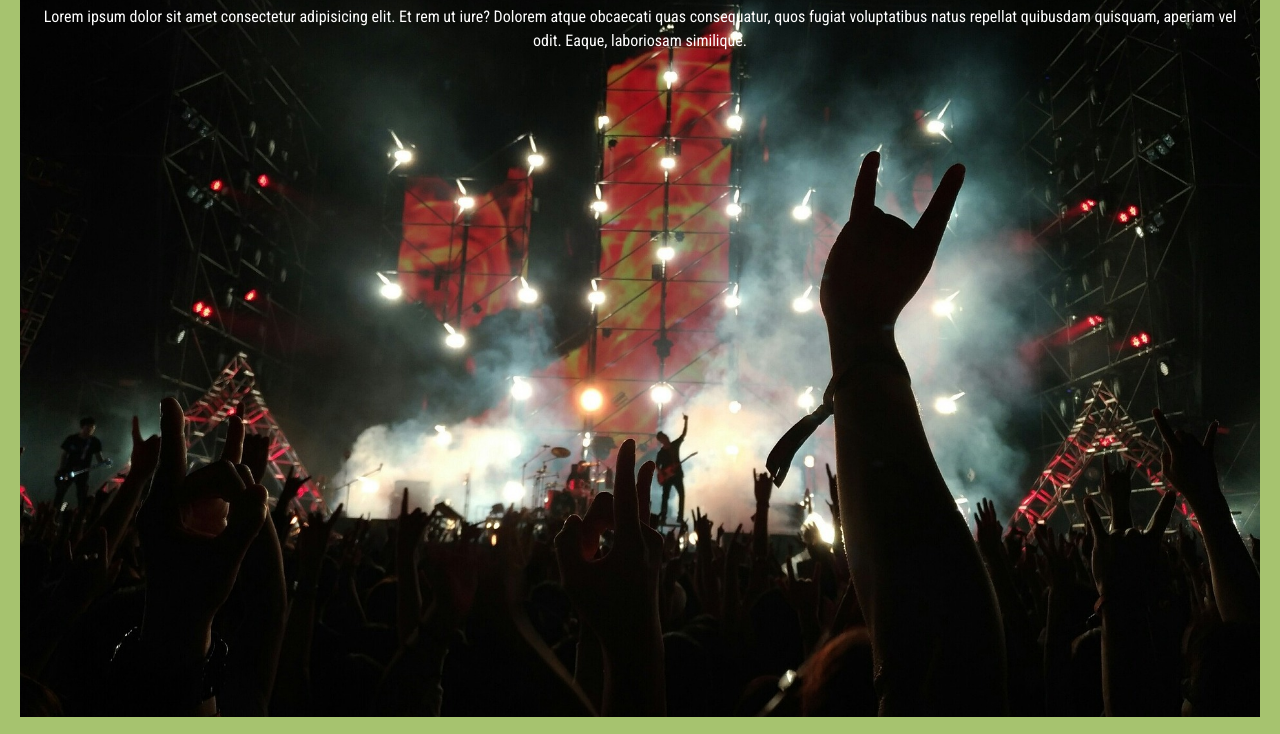
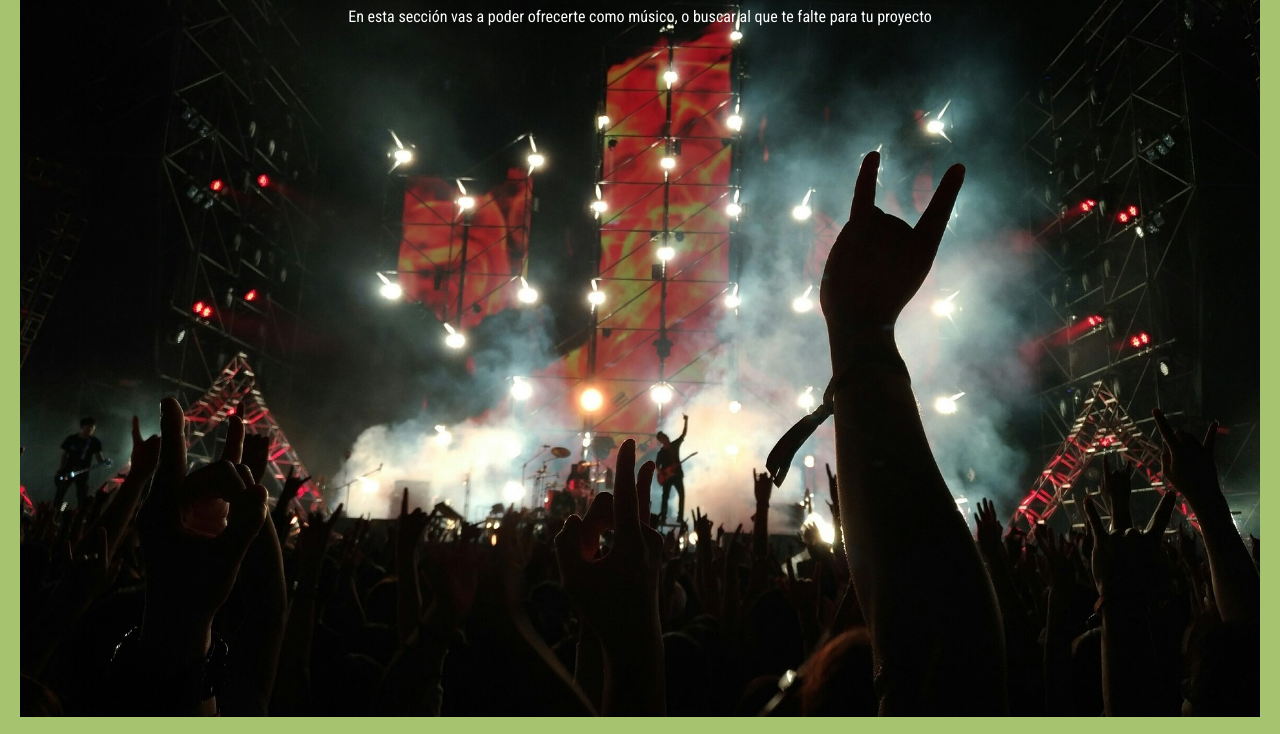
Before and after one commit to waltamiranda/preEntrega3-Altamiranda, a plain HTML site: page pages/buscar.html in a window 1280 px wide. Shown: the part 253-987 px from the top of the page. Drawn offline with nearby package versions, Linux system fonts and the light colour scheme.

Commit message:
Modificados los textos de Buscar

```diff
--- a/pages/buscar.html
+++ b/pages/buscar.html
@@ -59,10 +59,7 @@
 
     <main>
       <h1 class="tituloPagina">BUSCAR</h1>
-      <p class="parrafoPagina">Lorem ipsum dolor sit amet consectetur
-        adipisicing elit. Et rem ut iure? Dolorem atque obcaecati quas
-        consequatur, quos fugiat voluptatibus natus repellat quibusdam quisquam,
-        aperiam vel odit. Eaque, laboriosam similique.
+      <p class="parrafoPagina">En esta sección vas a poder ofrecerte como músico, o buscar al que te falte para tu proyecto
       </p>
     </main>
 
```
